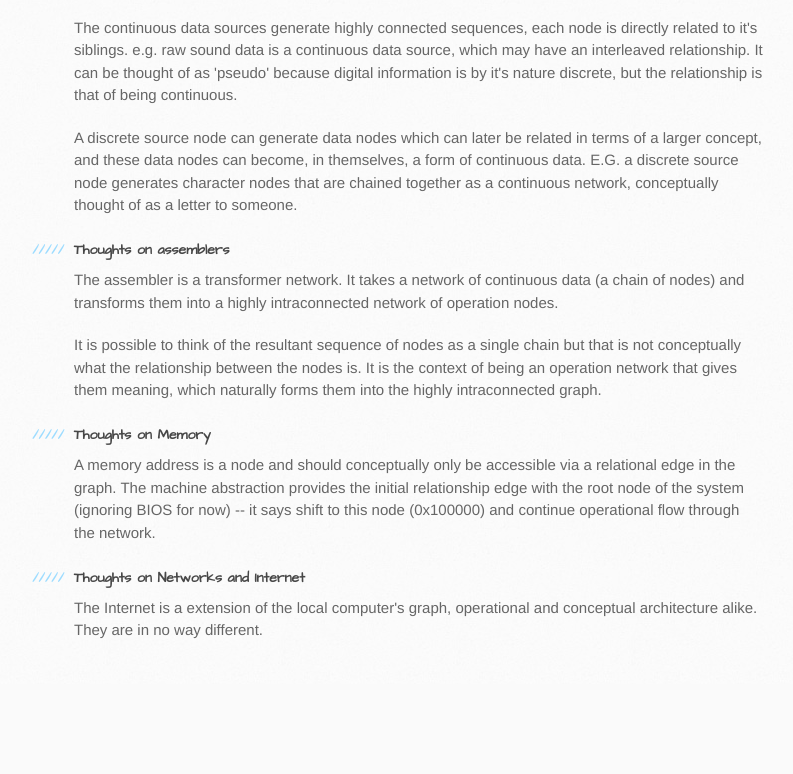
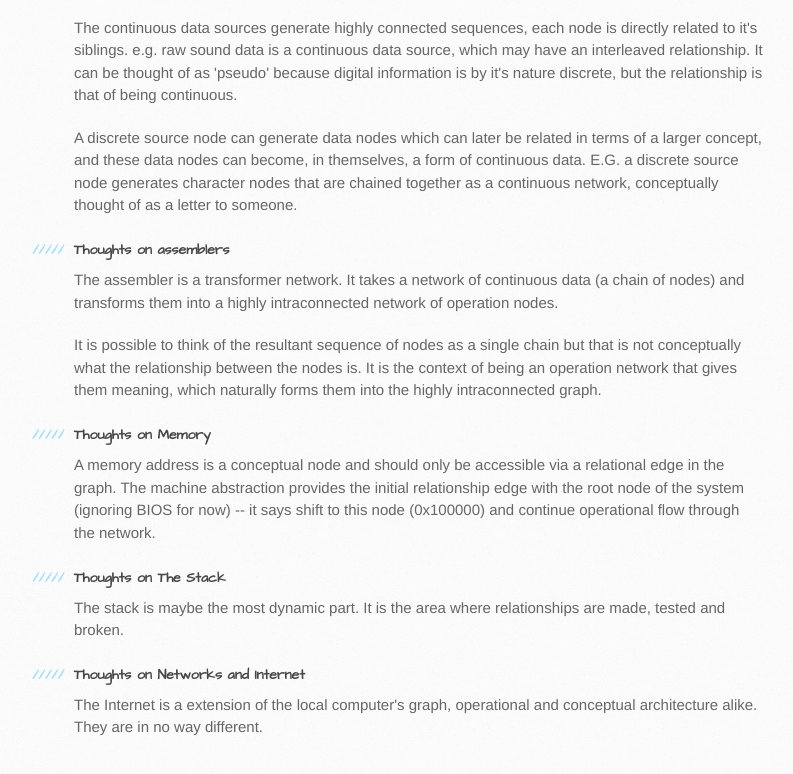
Before and after one commit to carrotsrc/mojo, a plain HTML site: page index.html in a window 1280 px wide. Shown: the part 1174-1948 px from the top of the page, without its empty margins (96-889 px from the left). Before the commit the page ends 1858 px from the top, so only its background shows below. Drawn offline with Linux system fonts and the light colour scheme.

Commit message:
More thoughts

```diff
--- a/index.html
+++ b/index.html
@@ -34,7 +34,7 @@
 				applied to computer hardware abstraction and operation. Currently
 				in early stages of planning, design and even conceptually fairly up
 				in the air, with very little idea of where it might lead. This is
-				just a place to scratch notes down.
+				just a place to scratch notes and ideas down.
 			</p>
 
 			<h3>
@@ -179,12 +179,23 @@
 	Thoughts on Memory
 </h5>
 	<p>
-		A memory address is a node and should conceptually only be accessible via
+		A memory address is a conceptual node and should only be accessible via
 		a relational edge in the graph. The machine abstraction provides the initial
 		relationship edge with the root node of the system (ignoring BIOS for now)
 		-- it says shift to this node (0x100000) and continue operational flow through
 		the network.
+	</p>
 
+<h5>
+	<a id="thoughts-on-stack" class="anchor" href="#thoughts-on-stack" aria-hidden="true">
+	<span class="octicon octicon-link"></span>
+	</a>
+	Thoughts on The Stack
+</h5>
+	<p>
+		The stack is maybe the most dynamic part. It is the area where relationships
+		are made, tested and broken.
+	</p>
 <h5>
 	<a id="thoughts-on-nets class="anchor" href="#thoughts-on-nets" aria-hidden="true">
 	<span class="octicon octicon-link"></span>
```
